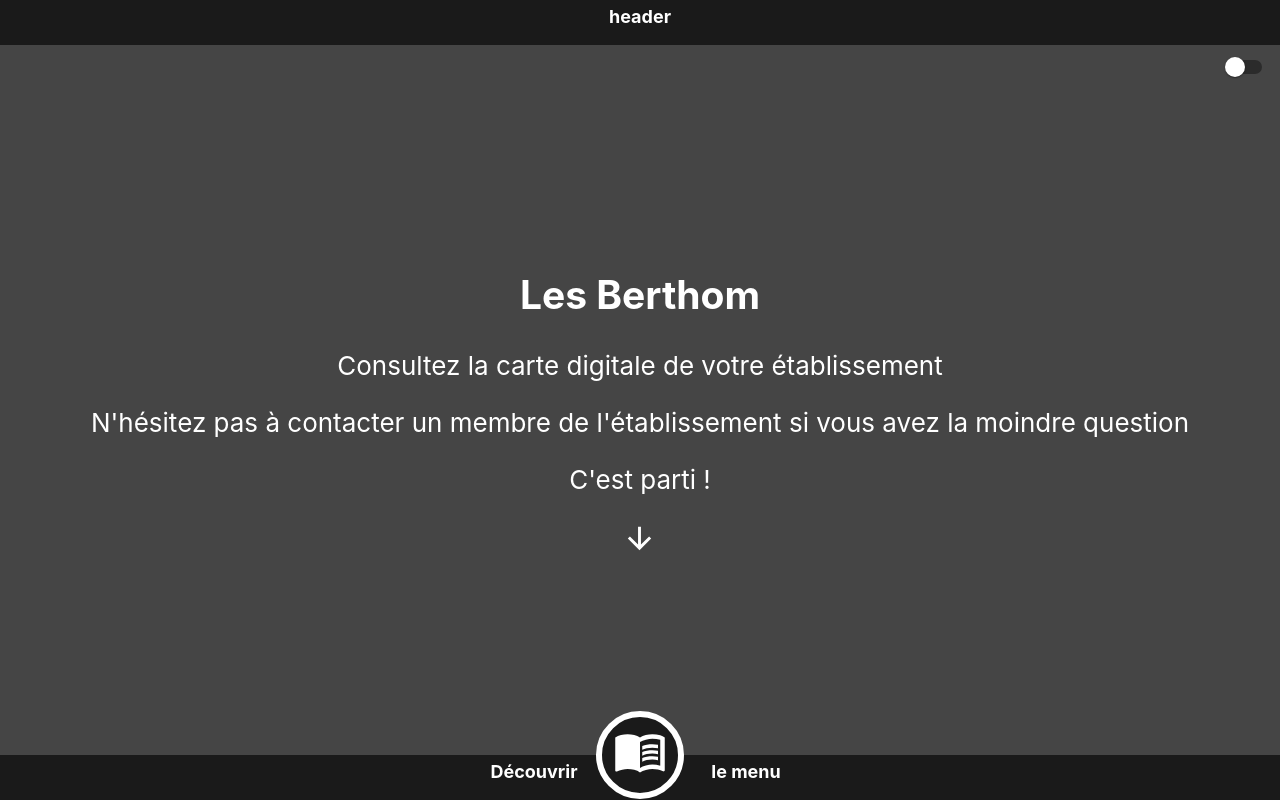
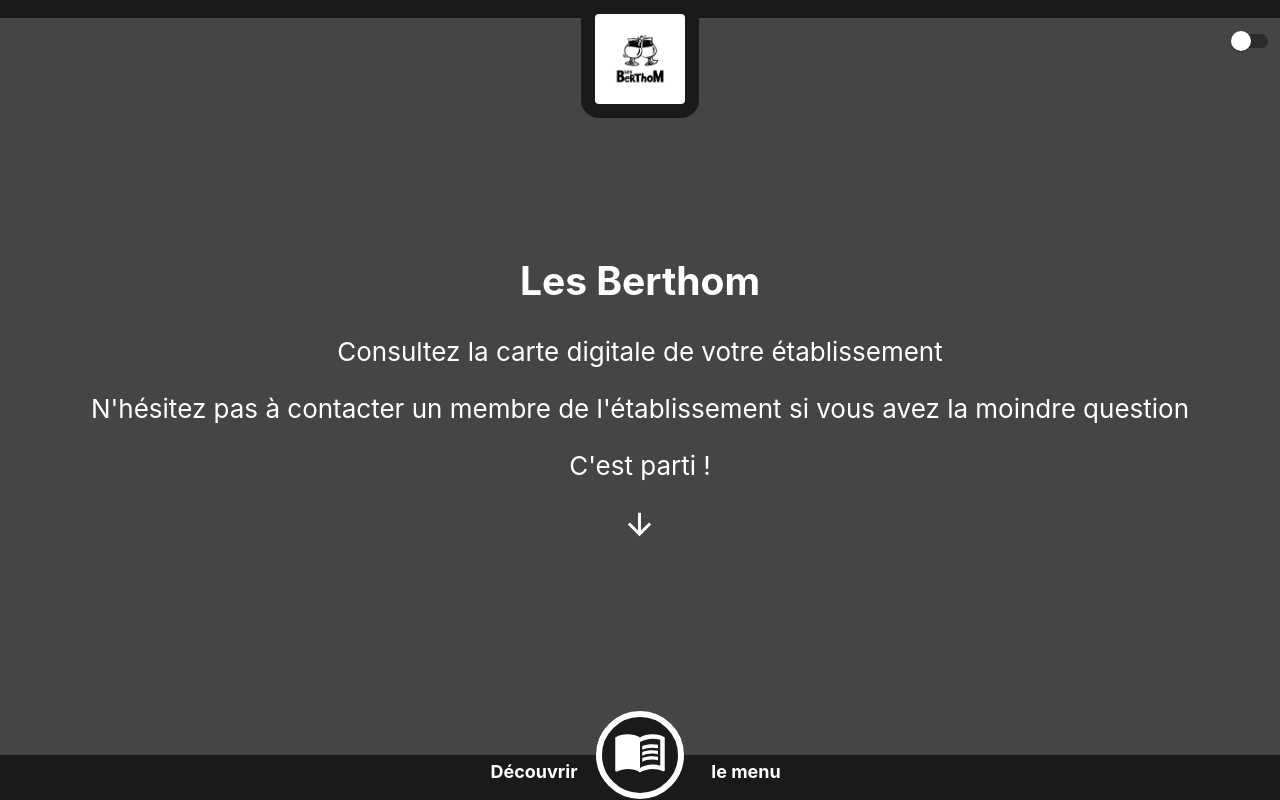
Before and after one commit to vk-573/react-menu-interview, a React (Create React App) app: page / in a window 1280 px wide. Built offline with nearby package versions, Linux system fonts and the light colour scheme.

Commit message:
feat(header): adding header's logo

```diff
--- a/src/Theme.tsx
+++ b/src/Theme.tsx
@@ -21,7 +21,7 @@
     case "dark":
       return { name: "dark", primary: "#1A1A1A", secondary: "#454545", text: "white" };
     case "light":
-      return { name: "light", primary: "#454545", secondary: "white", text: "#454545" };
+      return { name: "light", primary: "#454545", secondary: "white", text: "#2D2D2D" };
     default:
       return { name: "dark", primary: "#1A1A1A", secondary: "#454545", text: "white" };
   }
--- a/src/components/expand/expand.scss
+++ /dev/null
@@ -1,3 +0,0 @@
-.expand-children {
-  justify-content: flex-start;
-}
--- a/src/components/expand/expand.tsx
+++ b/src/components/expand/expand.tsx
@@ -31,13 +31,13 @@
     return (
       <Expand key={category.name} order="secondary" title={category.name} categories={category.categories}>
         {category.products.map((product: IProduct) => (
-          <div key={product.label}>
+          <div key={product.label} className="f-column f-start full-w">
             <div>{product.label}</div>
-            <div>{product.description}</div>
+            <div className="font-light">{product.description}</div>
             {product.prices.map((price: IPrice) => (
-              <div key={price.label}>
+              <div key={price.label} className="full-w flex f-between">
                 <div>{price.label}</div>
-                <div>{price.price}</div>
+                <div>{price.price}€</div>
               </div>
             ))}
           </div>
--- a/src/components/header/header.scss
+++ b/src/components/header/header.scss
@@ -1,8 +1,7 @@
 .header-layout {
-  padding: 6px;
   flex-direction: row;
   justify-content: center;
-  max-height:33px;
+  max-height:18px;
   color: white;
   font-weight: 700;
   font-size:18px;
@@ -10,10 +9,22 @@
   div {
     width:100%;
   }
+  .first-div {
+    color:red;
+  }
   .switch {
     display:flex;
     justify-content: flex-end;
     position:relative;
-    top:42px;
+    top:22px;
+  }
+  .logo {
+    position:relative;
+    .berthom-logo {
+      height: 90px;
+      width: 90px;
+      border: 14px solid;
+      border-radius: 1em;
+    }
   }
 }
--- a/src/components/header/header.tsx
+++ b/src/components/header/header.tsx
@@ -2,6 +2,8 @@
 
 import { useTheme } from "../../Theme";
 import { ColorSwitch } from "../colorSwitch/colorSwitch";
+import BerthomLogo2 from "../../assets/berthom2.png";
+
 import "./header.scss";
 
 export const Header: React.FC = () => {
@@ -9,8 +11,10 @@
 
   return (
     <div className="flex header-layout" style={{ backgroundColor: state.primary }}>
-      <div></div>
-      <div>header</div>
+      <div className="first-div"></div>
+      <div className="logo">
+        <img src={BerthomLogo2} className="berthom-logo" style={{ borderColor: state.primary, backgroundColor: state.text }}/>
+      </div>
       <div className="switch">
         <ColorSwitch />
       </div>
--- a/src/pages/home/home.tsx
+++ b/src/pages/home/home.tsx
@@ -1,8 +1,8 @@
-import React, { FunctionComponent } from "react";
+import React from "react";
 
 import { ArrowDownward } from "@material-ui/icons";
 
-export const Home: FunctionComponent = ({}: any) => {
+export const Home: React.FC = () => {
   return (
     <div>
       <h2>Les Berthom</h2>
--- a/src/pages/menu/menu.tsx
+++ b/src/pages/menu/menu.tsx
@@ -13,7 +13,6 @@
       <div className="f-column">
         {/* la carte */}
         <Expand order={"primary"} title={content[0].name} categories={content[0].categories} />
-
         {/* boissons */}
         <Expand order={"primary"} title={content[1].name} categories={content[1].categories} />
       </div>
--- a/src/styles/App.scss
+++ b/src/styles/App.scss
@@ -16,19 +16,24 @@
 .flex {
   display: flex;
 }
-
 .f-column {
   display:flex;
   flex-direction: column;
 }
-
 .f-start {
   justify-content: flex-start;
   align-items: flex-start;
 }
+.f-between {
+  justify-content: space-between;
+}
 
 .full-w {
   width: 100%;
+}
+
+.font-light {
+  font-weight: 300;
 }
 
 .circle {
```
Also changed, not shown: src/components/colorSwitch/colorSwitch.tsx (+2 -5 lines), src/assets/berthom2.png (added).
